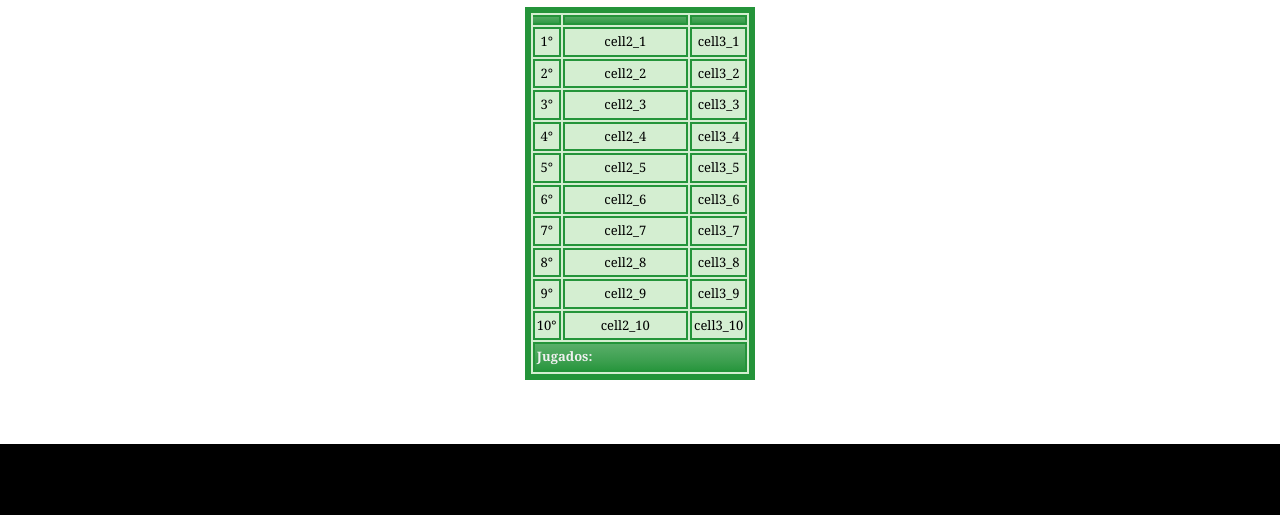
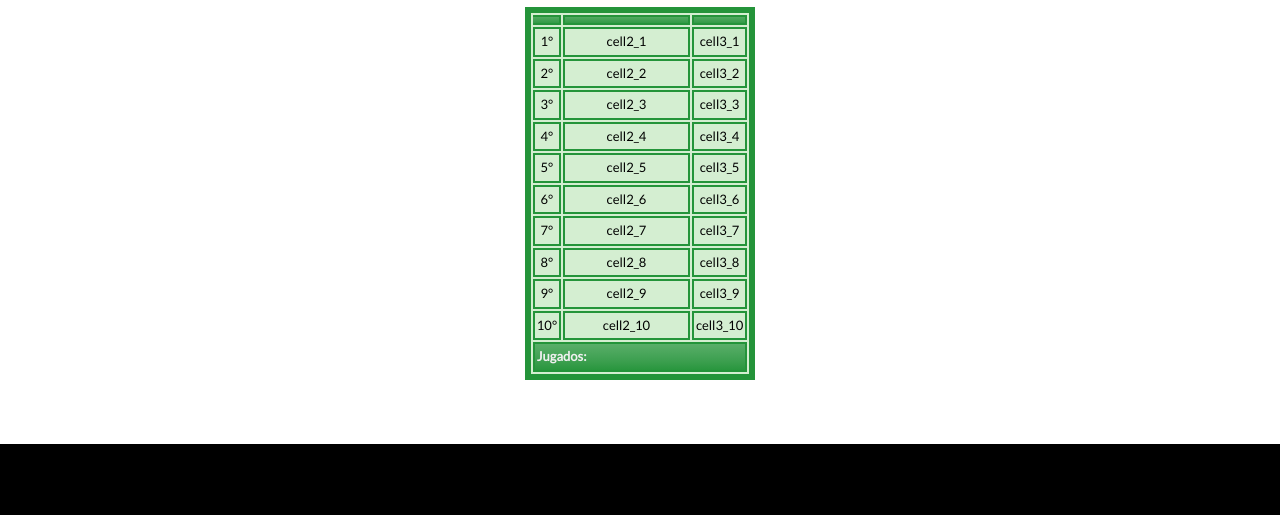
Before and after one commit to marrtins/marrtins.github.io, a plain HTML site: page index.html in a window 1280 px wide. Shown: the part 168-683 px from the top of the page. Drawn offline with nearby package versions, Linux system fonts and the light colour scheme; no server answers.

Commit message:
font fix

```diff
--- a/index.html
+++ b/index.html
@@ -61,7 +61,7 @@ table.topazCells loser {
 
 
 table.greenTable {
-  font-family: Georgia, serif;
+  font-family: "Lato" sans-serif;
   border: 6px solid #24943A;
   background-color: #D4EED1;
   width: 30%;
@@ -735,7 +735,7 @@ function groupView(){
                         <tbody>
                             <tr>
                             <td class="u0">User1</td>
-                            <td id="2.0"></td>
+                            <td id="2.0" ></td>
                             <td id="3.0"></td>
                             <td id="18.0"></td>
                             <td id="19.0"></td>
```
